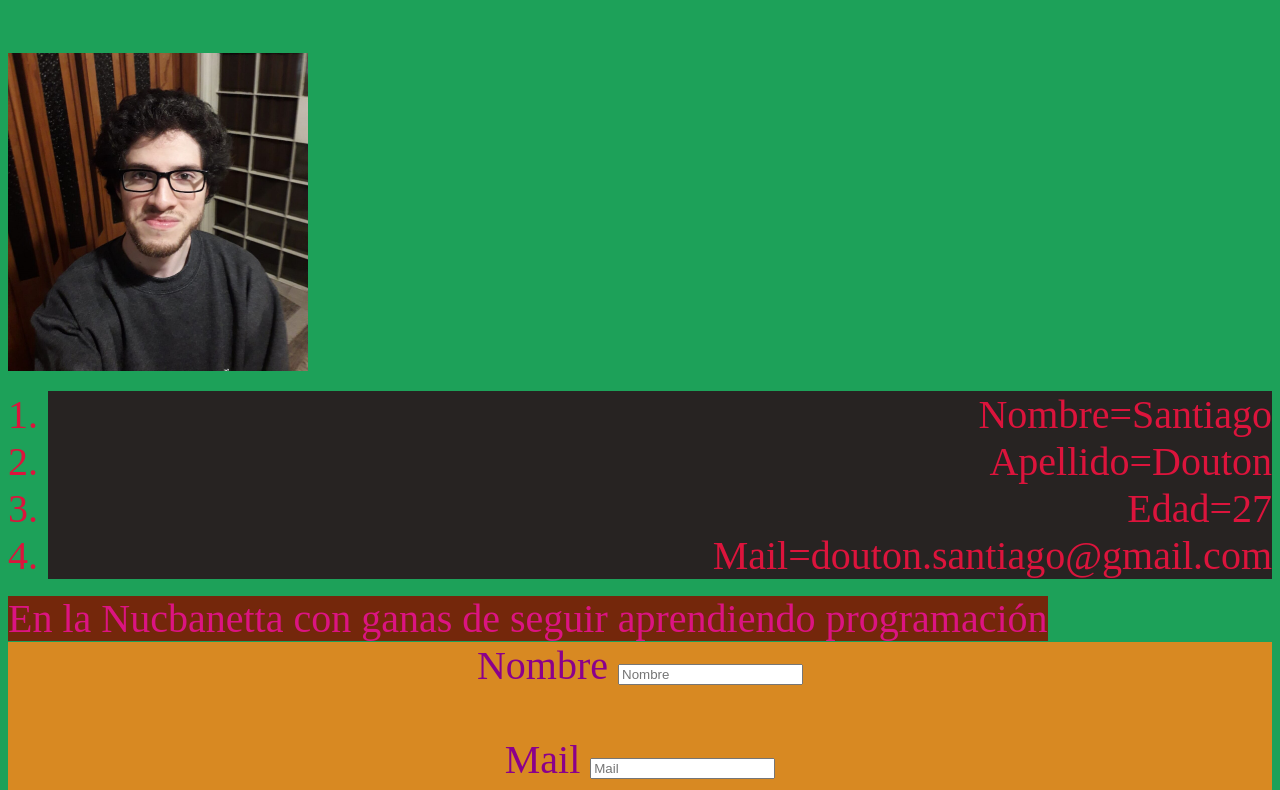
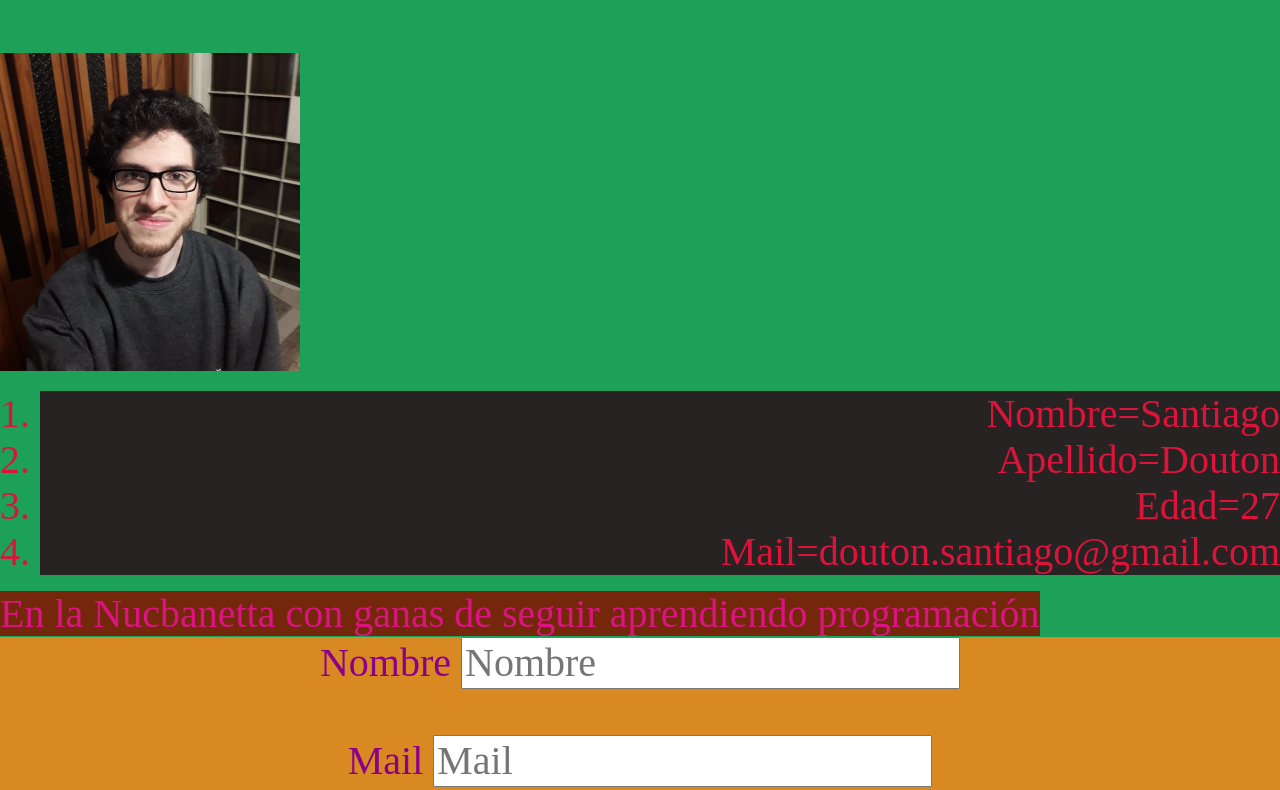
Before and after one commit to SantiagoDouton/Ejemplo, a plain HTML site: page index.html in a window 1280 px wide. Shown: the part 196-986 px from the top of the page. Drawn offline with nearby package versions, Linux system fonts and the light colour scheme; files that its build step writes are made by us from their sources.

Commit message:
Acá agregué normalize.css

```diff
--- a/index.html
+++ b/index.html
@@ -1,22 +1,24 @@
 <!DOCTYPE html>
-<html lang="en">
+<html lang="es">
 <head>
     <meta charset="UTF-8">
     <meta http-equiv="X-UA-Compatible" content="IE=edge">
     <meta name="viewport" content="width=device-width, initial-scale=1.0">
     <title>Tp2</title>
+    <link rel="stylesheet" href="./css/normalize.css">
+    <link rel="stylesheet" href="./css/style.css">
 </head>
-   <div><h1>Santiago#1717</h1></div>
-   <!-- Mis estilos-->
-    <link rel="stylesheet" href="./style.css">
 <body>
+    <div><h1>Santiago#1717</h1></div>
     <div><img src="/imagenes/Foto.jpg" alt="Foto de Santi" width="300"></div>
-    </div><ol><li>Nombre=Santiago</li>
-        <li>Apellido=Douton</li>
-        <li>Edad=27</li>
-        <li>Mail=douton.santiago@gmail.com</li>
     </div>
-    </ol>
+        <ol>
+            <li>Nombre=Santiago</li>
+            <li>Apellido=Douton</li>
+            <li>Edad=27</li>
+            <li>Mail=douton.santiago@gmail.com</li>
+    </div>
+        </ol>
     </div><text>En la Nucbanetta con ganas de seguir aprendiendo programación</text>
     </div>
     <div>
```
